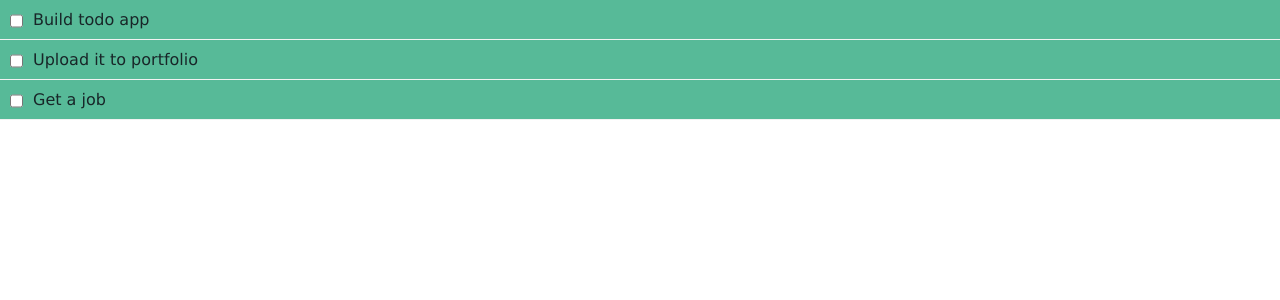
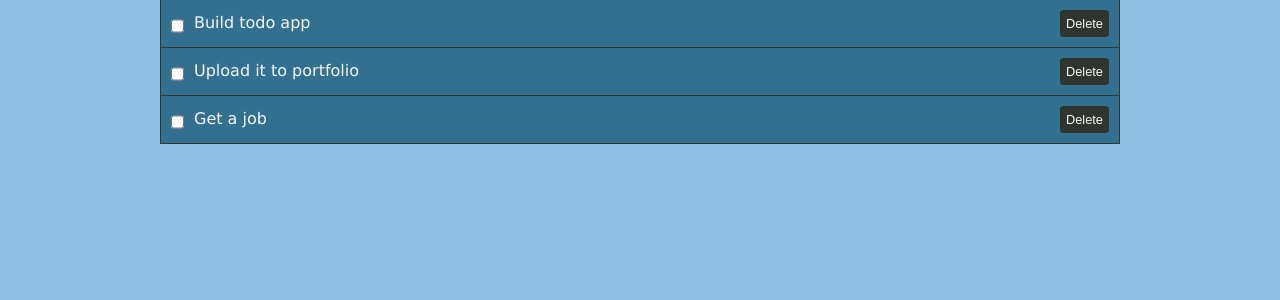
Before and after one commit to dylancruse/react-todos, a React (Create React App) app in the folder react-todos/: page / in a window 1280 px wide. Shown: the top 300 px of the page. Built offline with nearby package versions, Linux system fonts and the light colour scheme.

Commit message:
Added functionality to Delete Button, updated Styles

```diff
--- a/react-todos/src/App.css
+++ b/react-todos/src/App.css
@@ -1,9 +1,10 @@
 :root {
-    --white: #f2f2f2;
-    --black: #182628;
-    --light-green: #65CCB8;
-    --green: #57BA98;
-    --dark-green: #3B945E;
+    --white: #F7F9FB;
+    --black: #2d352c;
+    --blue: #5085A5;
+    --dark-blue: #31708E;
+    --light-blue: #8FC1E3;
+
 }
 
 * {
@@ -14,8 +15,14 @@
 
 body {
     font-family: 'Lucida Sans', 'Lucida Sans Regular', 'Lucida Grande', 'Lucida Sans Unicode', Geneva, Verdana, sans-serif;
+    background-color: var(--light-blue);
 }
 
 a {
     text-decoration: none;
 }
+
+#App-wrapper {
+    width: 75%;
+    margin: 0 auto;
+}
--- a/react-todos/src/App.js
+++ b/react-todos/src/App.js
@@ -38,10 +38,24 @@ class App extends React.Component {
         );
     }
 
+    deleteTodo = (id) => {
+        this.setState(
+            {
+                todos: [...this.state.todos.filter(
+                    todo => todo.id !== id
+                    )
+                ]
+            }
+        )
+    }
+
     render() {
         return (
-            <div className="App">
-                <Todos todos={this.state.todos} toggleComplete={this.toggleComplete} />
+            <div id="App-wrapper">
+                <div className="App">
+                    <Todos todos={this.state.todos} toggleComplete={this.toggleComplete}
+                    deleteTodo={this.deleteTodo} />
+                </div>
             </div>
         );
     }
--- a/react-todos/src/components/TodoItem.js
+++ b/react-todos/src/components/TodoItem.js
@@ -4,9 +4,11 @@ import PropTypes from 'prop-types';
 class TodoItem extends React.Component {
     getDivStyle = () => {
         return {
-            background: 'var(--green)',
+            background: 'var(--dark-blue)',
             padding: '10px',
-            borderBottom: '1px solid var(--white)',
+            borderColor: 'var(--black)',
+            borderStyle: 'solid',
+            borderWidth: '0px 1px 1px 1px',
             display: 'flex',
             flexDirection: 'row',
             justifyContent: 'start',
@@ -16,9 +18,23 @@ class TodoItem extends React.Component {
 
     getPStyle = () => {
         return {
-            color: 'var(--black)',
+            color: 'var(--white)',
             marginLeft: '10px',
+            marginTop: '3px',
             textDecoration: this.props.todo.completed ? 'line-through' : 'none',
+        }
+    }
+
+    getButtonStyle = () => {
+        return {
+            background: 'var(--black)',
+            color: 'var(--white)',
+            border: '1px solid var(--black)',
+            padding: '5px',
+            borderRadius: '10%',
+            marginLeft: 'auto',
+            fontSize: '.8em',
+            cursor: 'pointer'
         }
     }
 
@@ -29,9 +45,13 @@ class TodoItem extends React.Component {
                 <input
                     type="checkbox"
                     onChange={this.props.toggleComplete.bind(this, id)}
-                    style={{marginTop: '3px'}}
+                    style={{marginTop: '5px'}}
                 />
                 <p style={this.getPStyle()}>{title}</p>
+                <button onClick={this.props.deleteTodo.bind(this, id)}
+                    style={this.getButtonStyle()}>
+                        Delete
+                </button>
             </div>
         );
     }
--- a/react-todos/src/components/Todos.js
+++ b/react-todos/src/components/Todos.js
@@ -6,7 +6,8 @@ class Todos extends React.Component {
     render() {
         return this.props.todos.map(
             (todo) => (
-                <TodoItem key={todo.id} todo={todo} toggleComplete={this.props.toggleComplete} />
+                <TodoItem key={todo.id} todo={todo} toggleComplete={this.props.toggleComplete}
+                deleteTodo={this.props.deleteTodo} />
             )
         );
     }
```
